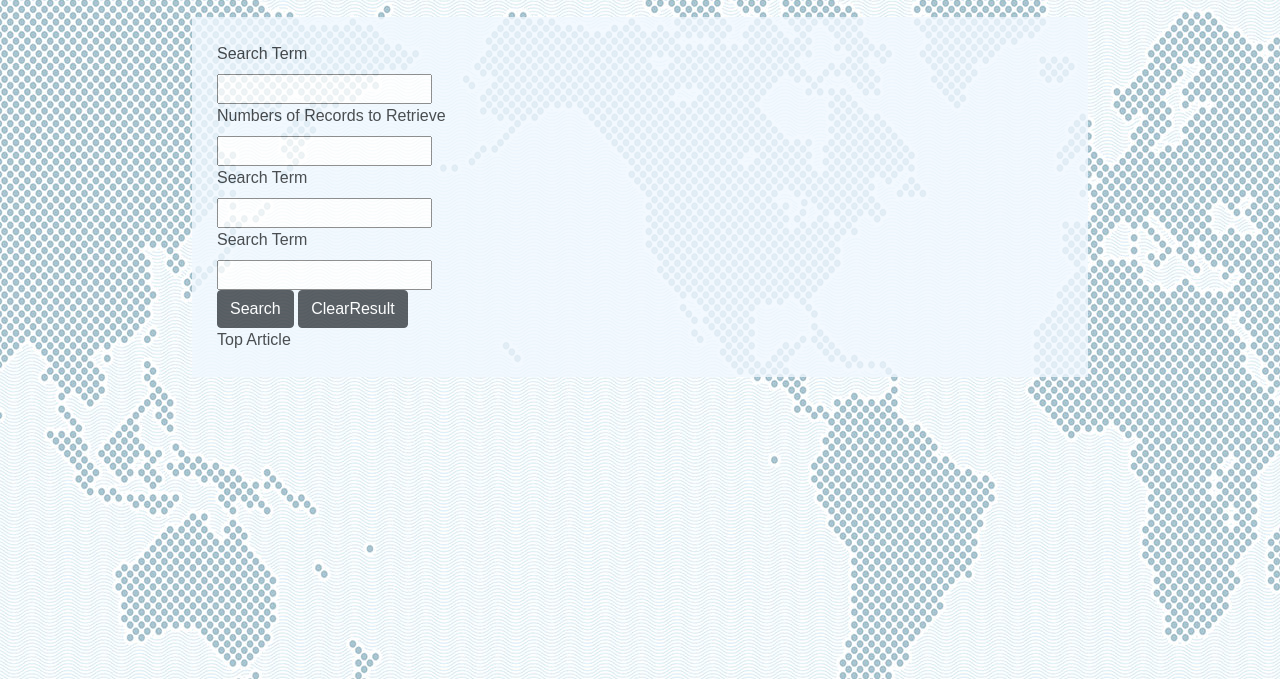
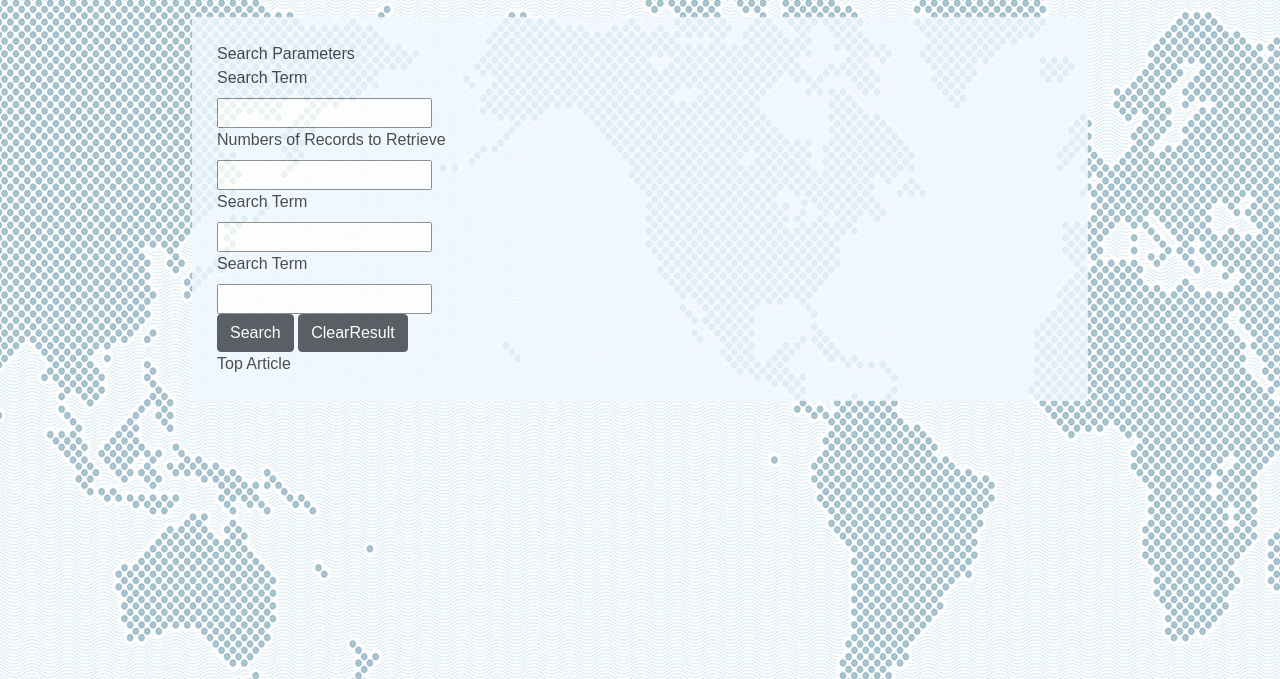
Before and after one commit to Nathaniel876/Front-Back-End, a plain HTML site: page index.html in a window 1280 px wide. Shown: the part 121-800 px from the top of the page. Drawn offline with nearby package versions, Linux system fonts and the light colour scheme; no server answers.

Commit message:
index update

```diff
--- a/index.html
+++ b/index.html
@@ -22,6 +22,7 @@
                 <div class="col-md-12">
                     <div class="formDiv">
                         <form id="search-parameter">
+                            <div class="searchParameter">Search Parameters</div>
                             <!--search term-->
                             <label for="searchTerm-label">Search Term</label><br>
                             <input type="text" id="searchTerm-input"> <br>
```
